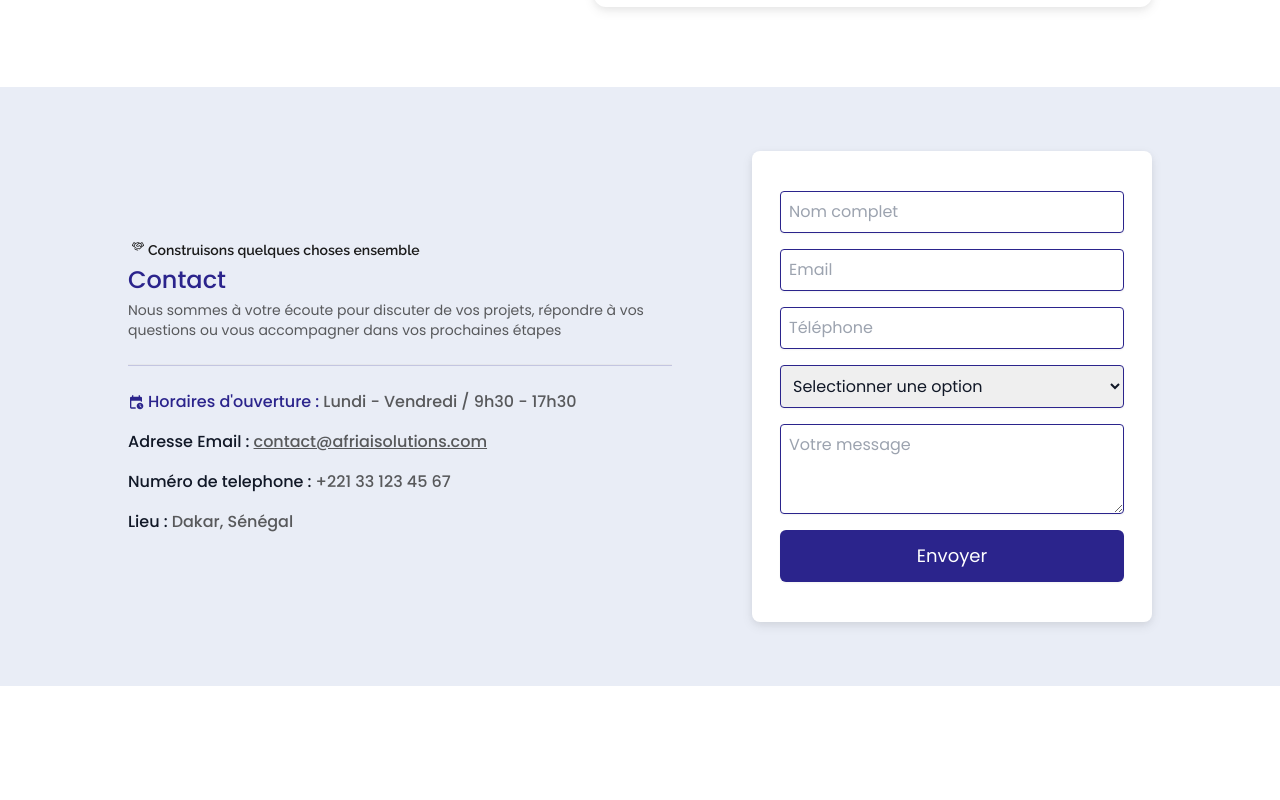
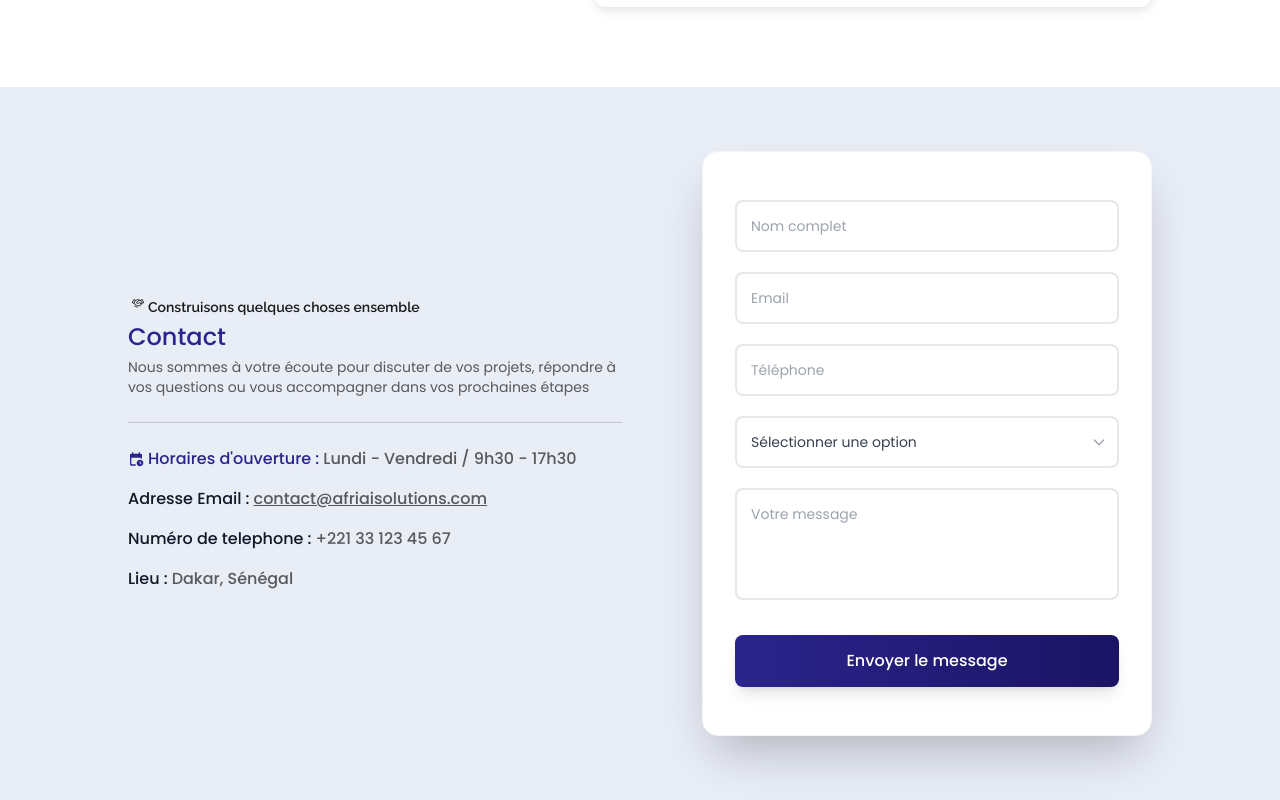
Before and after one commit to SaidouJalloh/afriAi-solutions, a Next.js app: page / in a window 1280 px wide. Shown: the part 5614-6414 px from the top of the page. Before the commit the page ends 6300 px from the top, so only its background shows below. Built offline with nearby package versions, Linux system fonts and the light colour scheme.

Commit message:
AFRI-12 update form design

```diff
--- a/src/components/contact/contact.tsx
+++ b/src/components/contact/contact.tsx
@@ -4,7 +4,7 @@ import HandCheckIcon from "../ui/svgs/handcheck";
 
 export default function Contact() {
     return (
-        <section className="mt-20 bg-[#E9EDF6] w-full ">
+        <section className="mt-20 bg-[#E9EDF6] w-full">
             {/* content */}
             <div className="xl:w-[80%] w-[95%] max-w-[90rem] mx-auto flex items-center text-center justify-center py-16 gap-20">
                 {/* text */}
@@ -46,44 +46,82 @@ export default function Contact() {
                     </address>
                 </div>
 
-                {/* form */}
+                {/* form - Version améliorée */}
                 <form
                     action=""
-                    className="px-7 py-10 bg-white shadow-white-card rounded-lg w-full max-w-[400px] flex flex-col gap-4"
+                    className="px-8 py-12 bg-white shadow-2xl rounded-2xl w-full max-w-[450px] flex flex-col gap-5 border border-gray-100"
                 >
+
+                    <div className="space-y-5">
+                        <div className="relative">
                             <input
                                 type="text"
-                        className="p-2 rounded shadow-sm w-full border border-afri-primary"
+                                className="p-3.5 rounded-lg w-full border-2 border-gray-200 focus:border-afri-primary focus:ring-2 focus:ring-afri-primary/20 outline-none transition-all duration-300 text-sm placeholder:text-gray-400"
                                 placeholder="Nom complet"
+                                required
                             />
+                        </div>
+
+                        <div className="relative">
                             <input
                                 type="email"
-                        className="p-2 rounded shadow-sm w-full border border-afri-primary"
+                                className="p-3.5 rounded-lg w-full border-2 border-gray-200 focus:border-afri-primary focus:ring-2 focus:ring-afri-primary/20 outline-none transition-all duration-300 text-sm placeholder:text-gray-400"
                                 placeholder="Email"
+                                required
                             />
+                        </div>
+
+                        <div className="relative">
                             <input
                                 type="tel"
-                        className="p-2 rounded shadow-sm w-full border border-afri-primary"
+                                className="p-3.5 rounded-lg w-full border-2 border-gray-200 focus:border-afri-primary focus:ring-2 focus:ring-afri-primary/20 outline-none transition-all duration-300 text-sm placeholder:text-gray-400"
                                 placeholder="Téléphone"
+                                required
                             />
-                    <select name="options" className="p-2 rounded shadow-sm w-full border border-afri-primary">
-                        <option value="">Selectionner une option</option>
+                        </div>
+
+                        <div className="relative">
+                            <select
+                                name="options"
+                                className="p-3.5 rounded-lg w-full border-2 border-gray-200 focus:border-afri-primary focus:ring-2 focus:ring-afri-primary/20 outline-none transition-all duration-300 text-sm text-gray-700 bg-white cursor-pointer appearance-none"
+                                required
+                            >
+                                <option value="" className="text-gray-400">
+                                    Sélectionner une option
+                                </option>
                                 <option value="intelligence Artificielle">Intelligence Artificielle</option>
                                 <option value="développement Digital">Développement Digital</option>
                                 <option value="Formations">Formations</option>
                                 <option value="Conseil & Recherche">Conseil & Recherche</option>
                             </select>
+                            <div className="pointer-events-none absolute inset-y-0 right-0 flex items-center px-3 text-gray-400">
+                                <svg className="w-4 h-4" fill="none" stroke="currentColor" viewBox="0 0 24 24">
+                                    <path
+                                        strokeLinecap="round"
+                                        strokeLinejoin="round"
+                                        strokeWidth="2"
+                                        d="M19 9l-7 7-7-7"
+                                    />
+                                </svg>
+                            </div>
+                        </div>
+
+                        <div className="relative">
                             <textarea
                                 name="message"
-                        rows={3}
-                        className="p-2 rounded shadow-sm w-full border border-afri-primary"
+                                rows={4}
+                                className="p-3.5 rounded-lg w-full border-2 border-gray-200 focus:border-afri-primary focus:ring-2 focus:ring-afri-primary/20 outline-none transition-all duration-300 text-sm placeholder:text-gray-400 resize-none"
                                 placeholder="Votre message"
+                                required
                             ></textarea>
+                        </div>
+                    </div>
+
                     <button
                         type="submit"
-                        className="bg-afri-primary text-white py-3 sm:px-8 px-4 rounded-md shadow-sm lg:text-lg text-base hover:bg-[#1B1464] transition"
+                        className="bg-gradient-to-r from-afri-primary to-[#1B1464] text-white py-3.5 px-8 rounded-lg shadow-lg lg:text-base text-sm font-medium hover:shadow-xl hover:scale-[1.02] active:scale-[0.98] transition-all duration-300 mt-2"
                     >
-                        Envoyer
+                        Envoyer le message
                     </button>
                 </form>
             </div>
```
Lines whose indentation alone changed are shown as unchanged.
